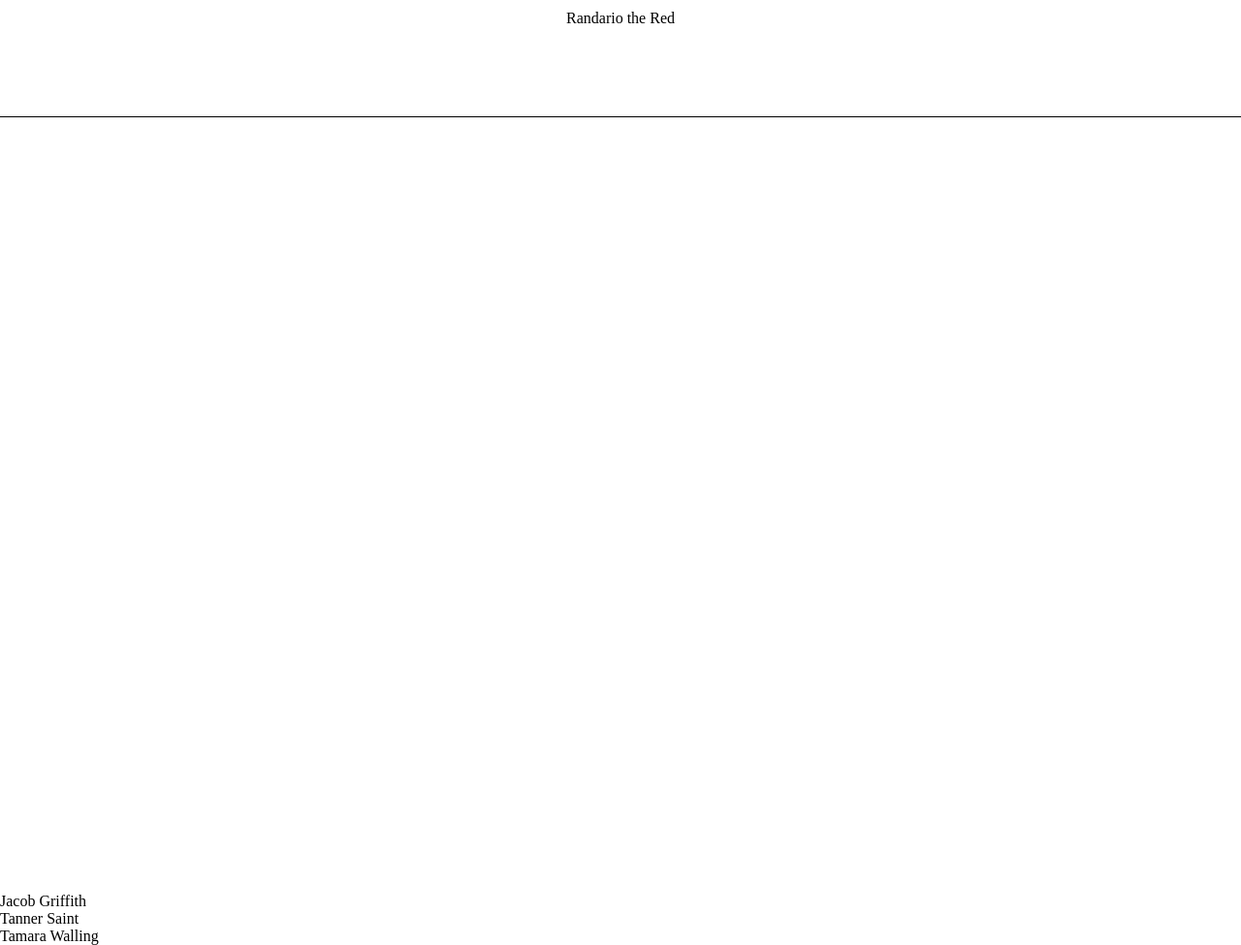
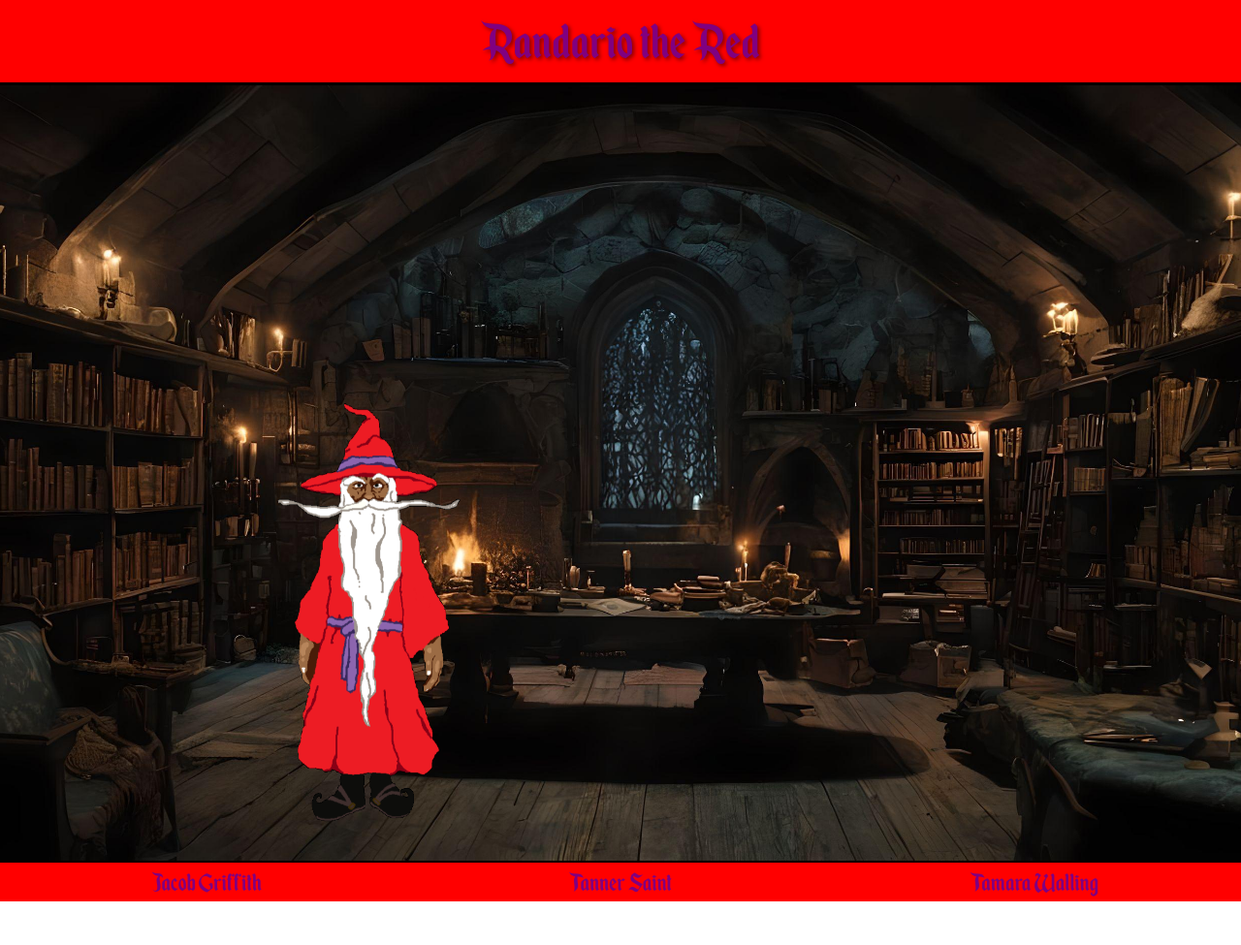
Before and after one commit to JacobGriffith1/Randario_the_Red, a plain HTML site: page frontend/index.html in a window 1280 px wide. Shown: the whole page at 97% size. After the commit the page ends 930 px from the top, so only its background shows below. Drawn offline with Linux system fonts and the light colour scheme.

Commit message:
added randario to index.html

```diff
--- a/frontend/index.html
+++ b/frontend/index.html
@@ -13,7 +13,9 @@
         </header>
         <main>
             <div class="main_content">
-                <div class="background_content">
+                <div class="background_content"></div>
+                <div class="wizard_image">
+                    <img src="/images/wizardNeutral.png">
                 </div>
             </div>
         </main>
--- a/frontend/styles/index.css
+++ b/frontend/styles/index.css
@@ -1,11 +1,22 @@
+@font-face {
+    font-family: "enchanted_land";
+    src: url("../fonts/enchanted_land.otf");
+}
+
 header {
     width: 100%;
-    height: 100px;
-    border-bottom: 1px solid black;
+    height: 65px;
+    border-bottom: 3px solid black;
+    background-color: red;
+    color: purple;
+    font-family: 'enchanted_land';
+    font-size: 60px;
     display: flex;
     flex-direction: column;
+    justify-content: center;
     align-items: center;
     padding: 10px 0;
+    text-shadow: 2px 2px 4px rgba(0, 0, 0, 0.5);
 }
 
 body {
@@ -13,11 +24,42 @@ body {
     padding: 0;
 }
 
+.main_content {
+    position: relative;
+}
+
 .background_content {
     width: 100%;
     height: 800px;
-    background-image: url("/root/Wizard_House/images/houseInterior.jpg");
+    background-image: url("/images/houseInterior.jpg");
     background-size: cover;
     background-position: center;
     background-repeat: no-repeat;
 }
+
+.wizard_image img {
+   position: absolute;
+   width: 500px;
+   left: 10%;
+   height: auto;
+   bottom: 0px;
+}
+
+.footer_content {
+    width: 100%;
+    height: 20px;
+    border-top: 2px solid black;
+    background-color: red;
+    color: purple;
+    font-family: 'enchanted_land';
+    font-size: 30px;
+    display: flex;
+    flex-direction: row;
+    align-items: center;
+    padding: 10px 0;
+}
+
+.credit_name {
+    text-align: center;
+    flex: 1;
+}
```
Also changed, not shown: frontend/fonts/enchanted_land.otf (added).
